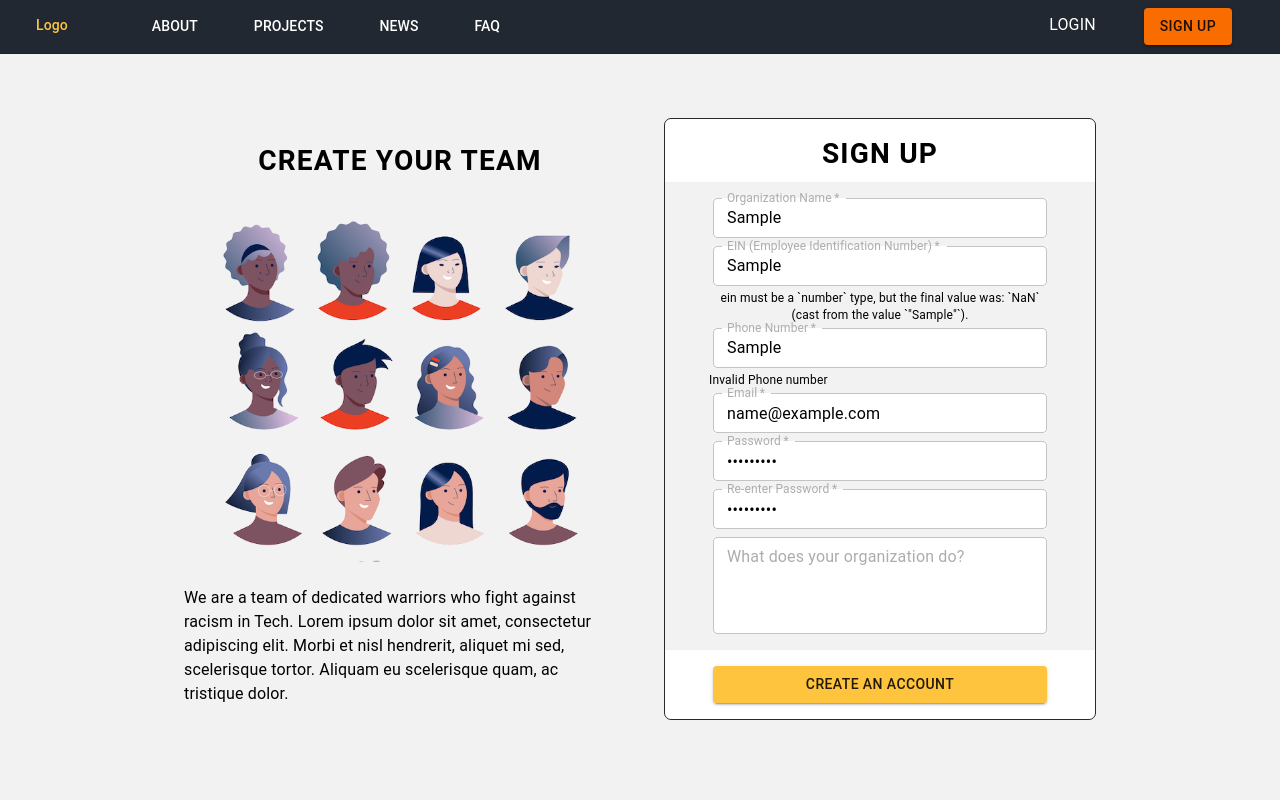
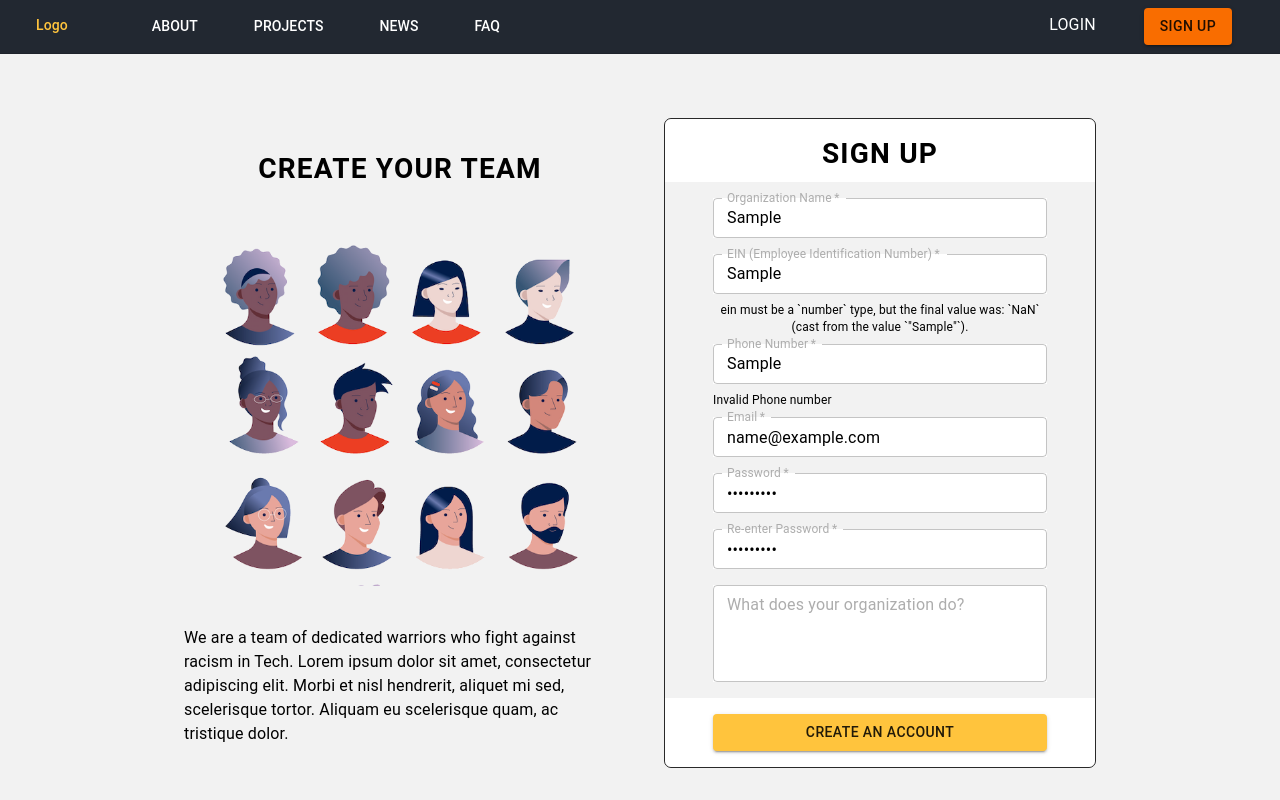
Before and after one commit to CodeAgainstRacism/codeagainstracism.org, a React (Create React App) app in the folder frontend/: page /signup/1 in a window 1280 px wide. Both pictures are taken after typing "Sample", "Sample", "Sample", "name@example.com", "Sample123", "Sample123" into the empty fields and a click on the button "CREATE AN ACCOUNT". Built offline with nearby package versions, Linux system fonts and the light colour scheme; no server answers.

Commit message:
Spaced error message

```diff
--- a/frontend/src/pages/SignUp.jsx
+++ b/frontend/src/pages/SignUp.jsx
@@ -76,6 +76,9 @@ const LoginStyles = makeStyles((theme) => ({
     background: "white",
     borderRadius: "0px 0px 7px 7px",
   },
+  errMsgStyle: {
+    color: "red", // may want to use theme palette idk
+  }
 }));
 
 export default function AuthForm(props) {
@@ -125,28 +128,28 @@ export default function AuthForm(props) {
                   <TextField required label="First Name" {...formik.getFieldProps('firstName')} />
                 </Grid>
                 {formik.touched.firstName && formik.errors
-                  ? (<div> {formik.errors.firstName} </div>)
+                  ? (<Grid item> {formik.errors.firstName} </Grid>)
                   : null}
 
                 <Grid item xs={12}>
                   <TextField required label="Last Name" {...formik.getFieldProps('lastName')}/>
                 </Grid>
                 {formik.touched.lastName && formik.errors
-                  ? (<div> {formik.errors.lastName} </div>)
+                  ? (<Grid item> {formik.errors.lastName} </Grid>)
                   : null}
 
                 <Grid item xs={12}>
                   <TextField required label="Email" {...formik.getFieldProps('email')} />
                 </Grid>
                 {formik.touched.email && formik.errors
-                  ? (<div> {formik.errors.email} </div>)
+                  ? (<Grid item> {formik.errors.email} </Grid>)
                   : null}
 
                 <Grid item xs={12}>
                   <TextField required type="password" label="Password" {...formik.getFieldProps('password')}/>
                 </Grid>
                 {formik.touched.password && formik.errors
-                  ? (<div> {formik.errors.password} </div>)
+                  ? (<Grid item> {formik.errors.password} </Grid>)
                   : null}
 
                 <Grid item xs={12}>
@@ -154,7 +157,7 @@ export default function AuthForm(props) {
                   />
                 </Grid>
                 {formik.touched.reEnterPassword && formik.errors
-                  ? (<div> {formik.errors.reEnterPassword} </div>)
+                  ? (<Grid item> {formik.errors.reEnterPassword} </Grid>)
                   : null}
 
                 <Grid item xs={12}>
@@ -192,7 +195,9 @@ export default function AuthForm(props) {
               .lessThan(9, 'Must be 8 digits') // placeholder
               .moreThan(7, 'Must be 8 digits') // FIXME
               .required('Required*'),
-            phoneNumber: Yup.string().matches(phoneRegExp, 'Invalid Phone number'),
+            phoneNumber: Yup.string()
+              .matches(phoneRegExp, 'Invalid Phone number')
+              .required('Required*'),
             email: Yup.string()
               .email('Invalid email address')
               .required('Required*'),
@@ -214,42 +219,42 @@ export default function AuthForm(props) {
                   <TextField required label="Organization Name" {...formik.getFieldProps('organizationName')}/>
                 </Grid>
                 {formik.touched.organizationName && formik.errors
-                  ? (<div> {formik.errors.organizationName} </div>)
+                  ? (<Grid item> {formik.errors.organizationName} </Grid>)
                   : null}
 
                 <Grid item xs={12}>
                   <TextField required label="EIN (Employee Identification Number)" {...formik.getFieldProps('ein')}/>
                 </Grid>
                 {formik.touched.ein && formik.errors
-                  ? (<div> {formik.errors.ein} </div>)
+                  ? (<Grid item> {formik.errors.ein} </Grid>)
                   : null}
 
                 <Grid item xs={12}>
                   <TextField required label="Phone Number" {...formik.getFieldProps('phoneNumber')}/>
                 </Grid>
                 {formik.touched.phoneNumber && formik.errors
-                  ? (<div> {formik.errors.phoneNumber} </div>)
+                  ? (<Grid item> {formik.errors.phoneNumber} </Grid>)
                   : null}
 
                 <Grid item xs={12}>
                   <TextField required label="Email" {...formik.getFieldProps('email')}/>
                 </Grid>
                 {formik.touched.email && formik.errors
-                  ? (<div> {formik.errors.email} </div>)
+                  ? (<Grid item> {formik.errors.email} </Grid>)
                   : null}
 
                 <Grid item xs={12}>
                   <TextField required type="password" label="Password" {...formik.getFieldProps('password')} />
                 </Grid>
                 {formik.touched.password && formik.errors
-                  ? (<div> {formik.errors.password} </div>)
+                  ? (<Grid item> {formik.errors.password} </Grid>)
                   : null}
 
                 <Grid item xs={12}>
                   <TextField required type="password" label="Re-enter Password" {...formik.getFieldProps('reEnterPassword')}/>
                 </Grid>
                 {formik.touched.reEnterPassword && formik.errors
-                  ? (<div> {formik.errors.reEnterPassword} </div>)
+                  ? (<Grid item> {formik.errors.reEnterPassword} </Grid>)
                   : null}
 
                 <Grid item xs={12}>
```
